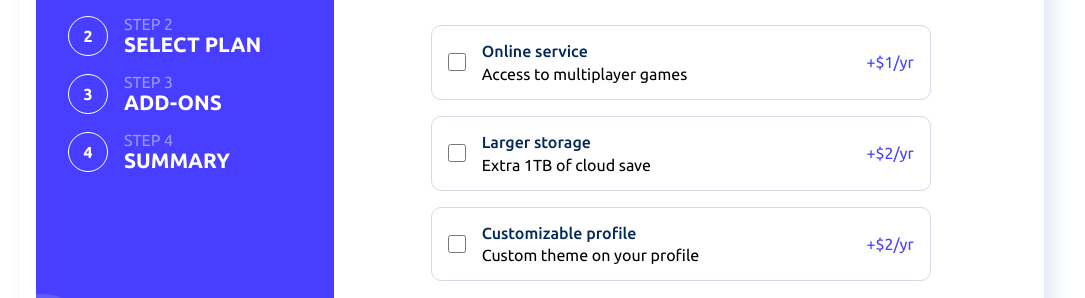
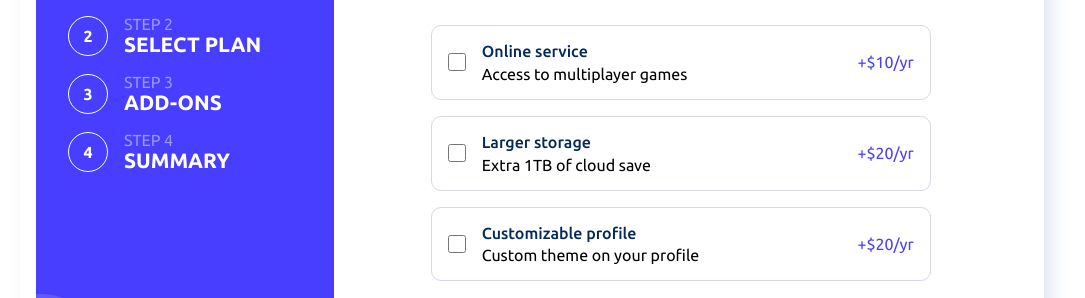
Before and after one commit to Pe-KaY/multi-step-form, an Angular app: page /addons in a window 1280 px wide. Shown: the part 171-469 px from the top of the page, without its empty margins (108-1193 px from the left). Built offline with nearby package versions, Linux system fonts and the light colour scheme.

Commit message:
added price dynamically based on whether the user selects yearly or monthly package

```diff
--- a/src/app/addons/addons.component.html
+++ b/src/app/addons/addons.component.html
@@ -16,7 +16,6 @@
         <div class="addon__title-and-desc">
           <input
             [formControlName]="addon.name"
-
             type="checkbox"
             name="online-service"
             id="online-service"
@@ -27,7 +26,11 @@
           </div>
         </div>
 
-        <p class="text-purple">+${{ addon.price.monthly }}/yr</p>
+        <p class="text-purple">
+          +${{ isMonthly ? addon.price.monthly : addon.price.yearly }}/{{
+            isMonthly ? "mo" : "yr"
+          }}
+        </p>
       </label>
       }
       <!--  -->
--- a/src/app/addons/addons.component.ts
+++ b/src/app/addons/addons.component.ts
@@ -39,6 +39,7 @@ export class AddonsComponent {
   ];
 
   addonForm!: FormGroup;
+  isMonthly!: true | false;
   // selectedAddons: any;
 
   constructor(
@@ -54,6 +55,9 @@ export class AddonsComponent {
     }
     console.log('controls: ', controls);
     this.addonForm = this.fb.group(controls);
+
+    this.isMonthly =
+      this.formDataService.getFormData().billingPeriod === 'monthly';
   }
 
   nextStep() {
```
